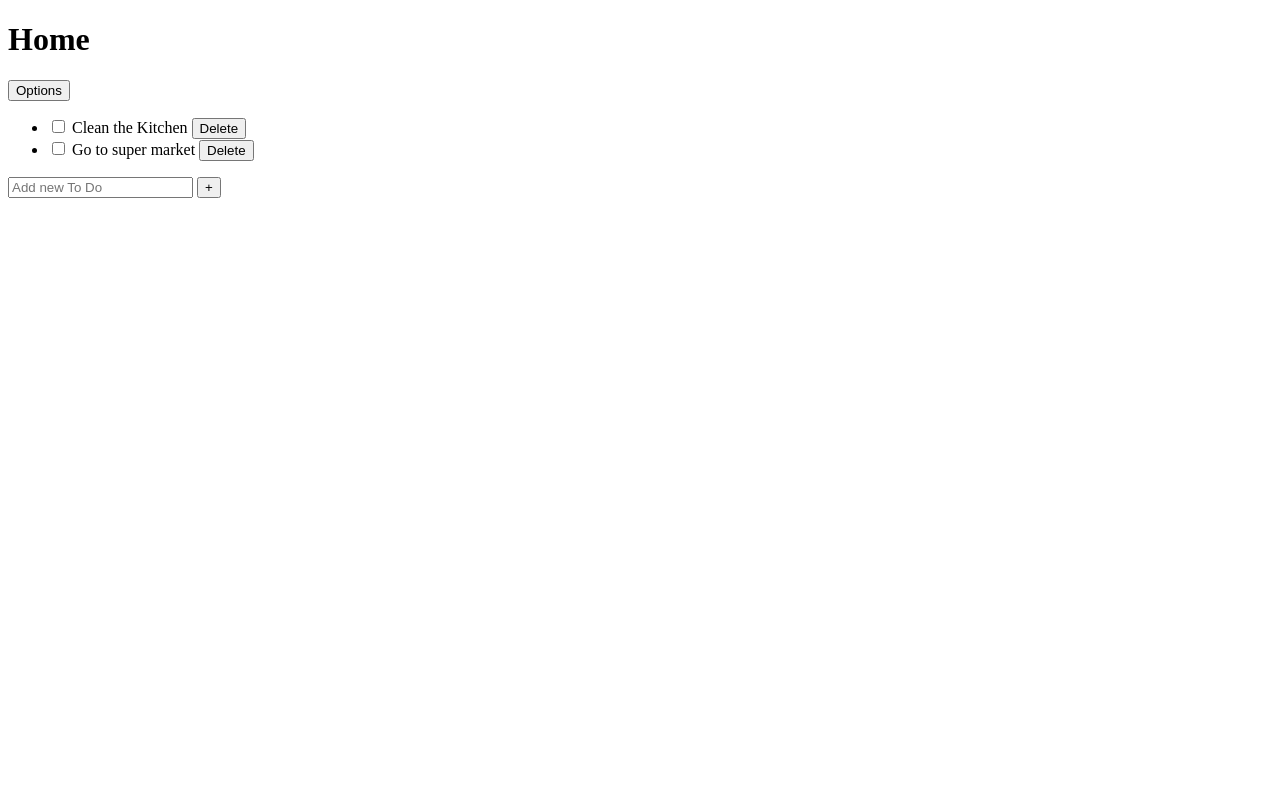
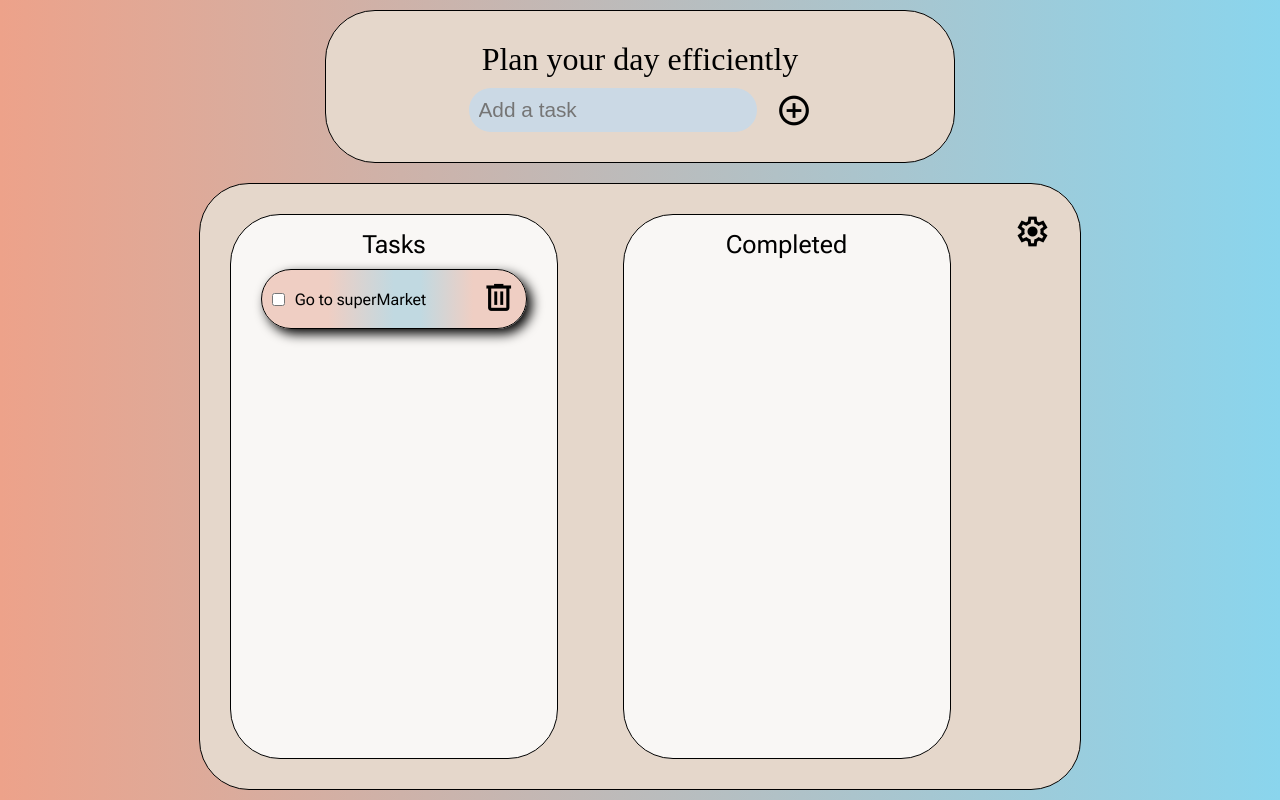
Before and after one commit to Vlassis-sec/to-do-list, a plain HTML site: page index.html in a window 1280 px wide. Drawn offline with nearby package versions, Linux system fonts and the light colour scheme.

Commit message:
Changed HTML and added CSS

```diff
--- a/index.html
+++ b/index.html
@@ -3,34 +3,152 @@
   <head>
     <meta charset="UTF-8" />
     <meta name="viewport" content="width=device-width, initial-scale=1.0" />
+    <link
+      href="https://fonts.googleapis.com/css2?family=Roboto+Flex&display=swap"
+      rel="stylesheet"
+    />
+    <link
+      rel="stylesheet"
+      href="https://fonts.googleapis.com/css2?family=Material+Symbols+Outlined:opsz,wght,FILL,GRAD@20..48,100..700,0..1,-50..200"
+    />
     <link href="styles.css" rel="stylesheet" />
     <title>To Do List</title>
     <script src="main.js" defer></script>
   </head>
 
+  <!-- <body>
+      <div class="header-card">
+        <div class="header-add-box">
+          <header class="header-container">
+            <h1 class="header">Plan your day!</h1>
+          </header>
+          <button class="add-task-header" id="add-task">
+            <span class="material-symbols-outlined color-eda28a size-40"
+              >add_circle</span
+            >
+          </button>
+        </div>
+      </div>
+
+
+      <div class="tasks-card">
+        <form class="input-add-to-do">
+          <input type="text" class="input-to-do" />
+          <button class="add-task" id="add-task">
+            <span class="material-symbols-outlined">add_circle</span>
+          </button>
+        </form>
+
+        <ul class="task-list">
+          <div class="tasks-label">Your tasks :</div>
+          <div class="to-do-card">
+            <li class="to-do">
+              <input type="checkbox" class="task-checkbox" />
+              Clean the kitchen
+              <button class="delete-btn" id="delete-btn">
+                <span class="material-symbols-outlined">delete</span>
+              </button>
+            </li>
+            <li class="to-do">
+              <input type="checkbox" class="task-checkbox" />
+              Clean the kitchen
+              <button class="delete-btn" id="delete-btn">
+                <span class="material-symbols-outlined">delete</span>
+              </button>
+            </li>
+            <li class="to-do">
+              <input type="checkbox" class="task-checkbox" />
+              Clean the kitchen
+              <button class="delete-btn" id="delete-btn">
+                <span class="material-symbols-outlined">delete</span>
+              </button>
+            </li>
+          </div>
+        </ul>
+
+        <ul class="task-list">
+          <div class="tasks-label">Completed tasks :</div>
+          <div class="to-do-card">
+            <li class="to-do">
+              <input type="checkbox" class="task-checkbox" />
+              Clean the kitchen
+            </li>
+            <li class="to-do">
+              <input type="checkbox" class="task-checkbox" />
+              Clean the kitchen
+            </li>
+            <li class="to-do">
+              <input type="checkbox" class="task-checkbox" />
+              Clean the kitchen
+            </li>
+          </div>
+        </ul>
+        <button class="settings" id="settings">
+          <span class="material-symbols-outlined">settings</span>
+        </button>
+      </div>
+    </div>
+  </body> -->
+
+  <!-- NEW STRUCTURE -->
+
   <body>
-    <header>
-      <h1 id="header" class="header">Home</h1>
-      <button id="options" class="options-btn">Options</button>
+    <header class="header p-20 h-h-20 h-w-50 h-li-co-bg bo-rad-50">
+      <h1 class="header__h1">Plan your day efficiently</h1>
+      <form class="header__form">
+        <label for="input">Add a task</label>
+        <input
+          type="text"
+          placeholder="Add a task"
+          id="input"
+          class="header-input bo-rad-50 bo-none"
+        />
+        <button class="bo-none btn-bg">
+          <span class="material-symbols-outlined ic-size-35">add_circle</span>
+        </button>
+      </form>
     </header>
-    <main>
-      <div class="container" id="container">
-        <ul class="to-do-list">
-          <li id="to-do-item" class="to-do-item">
-            <input type="checkbox" />
-            Clean the Kitchen
-            <button id="delete-btn" class="delete-btn">Delete</button>
-          </li>
-          <li id="to-do-item" class="to-do-item">
-            <input type="checkbox" />
-            Go to super market
-            <button id="delete-btn" class="delete-btn">Delete</button>
-          </li>
-        </ul>
-      </div>
-      <input type="text" placeholder="Add new To Do" />
-      <button id="add-item">+</button>
-      <i class="fa-solid fa-trash"></i>
+    <main class="lists-container li-cnt-h-80 li-cnt-w-70 bo-rad-50 h-li-co-bg">
+      <ul
+        class="tasks-list--pending bo-rad-50 tasks-list sc-ba ta-li-gap-10 ta-li-width"
+      >
+        <span class="sp-font sp-font-size-25">Tasks</span>
+        <li class="tasks-list__list-item li-bg bo-rad-50 li-width li-shad">
+          <input type="checkbox" />
+          <span class="sp-font sp-width">Go to superMarket</span>
+          <button class="btn-bg bo-none">
+            <span class="material-symbols-outlined ic-size-35">delete</span>
+          </button>
+        </li>
+      </ul>
+      <ul
+        class="tasks-list--completed bo-rad-50 tasks-list sc-ba ta-li-gap-10 ta-li-width"
+      >
+        <span class="sp-font sp-font-size-25">Completed</span>
+        <!-- <li class="tasks-list__list-item li-bg bo-rad-50 li-width li-shad">
+          <input type="checkbox" checked="true" />
+          <span class="sp-font sp-width">lorem</span>
+          <button class="btn-bg bo-none">
+            <span class="material-symbols-outlined ic-size-35">delete</span>
+          </button>
+        </li>
+        <li class="tasks-list__list-item li-bg bo-rad-50 li-width li-shad">
+          <input type="checkbox" />
+          <span class="sp-font sp-width"
+            >Go to supermaker then go to the store then go to the store then go
+            to the store</span
+          >
+          <button class="btn-bg bo-none">
+            <span class="material-symbols-outlined ic-size-35">delete</span>
+          </button>
+        </li> -->
+      </ul>
+      <button class="settings-btn bo-none btn-bg">
+        <span
+          class="material-symbols-outlined ic-size-35 settings-icn-animation"
+          >settings</span
+        >
+      </button>
     </main>
   </body>
 </html>
--- a/styles.css
+++ b/styles.css
@@ -0,0 +1,207 @@
+* {
+  margin: 0px;
+  padding: 0px;
+  box-sizing: border-box;
+  list-style-type: none;
+}
+
+h1 {
+  font-family: "Roboto Flex" sans-serif;
+  font-weight: lighter;
+}
+
+.material-symbols-outlined {
+  font-variation-settings: "FILL" 0, "wght" 500, "GRAD" 0, "opsz" 30;
+}
+
+.material-symbols-outlined:hover {
+  cursor: pointer;
+}
+
+body {
+  height: 100vh;
+  padding: 10px;
+  background: linear-gradient(0.25turn, #eda28a, #8ad5ed);
+  display: flex;
+  flex-direction: column;
+  align-items: center;
+  gap: 20px;
+}
+/* UTILITY CLASSES */
+
+.p-20 {
+  padding: 20px;
+}
+
+/* HEADER HIGHT AND WIDTH*/
+.h-h-20 {
+  height: 20vh;
+}
+
+.h-w-50 {
+  width: 50%;
+}
+/* LISTS CONTAINER HEIGHT AND WIDTH*/
+.li-cnt-h-80 {
+  height: 80vh;
+}
+
+.li-cnt-w-70 {
+  width: 70%;
+}
+
+.h-li-co-bg {
+  background-color: #e5d7cb;
+}
+
+.bo-rad-50 {
+  border-radius: 50px;
+}
+
+.header-input {
+  background-color: #cbd9e5;
+  font-size: 1.3rem;
+  padding: 2px;
+}
+
+.ic-size-35 {
+  font-size: 35px;
+}
+
+.tasks-list {
+  border: 1px solid black;
+  height: 100%;
+  padding: 15px;
+  background-color: #f9f7f5;
+  overflow-y: scroll;
+}
+
+.ta-li-gap-10 {
+  display: flex;
+  flex-direction: column;
+  align-items: center;
+  gap: 10px;
+}
+.sc-ba {
+  scrollbar-width: none;
+}
+
+.li-bg {
+  background: linear-gradient(
+    90deg,
+    #efcec3 0%,
+    #efcec3 25%,
+    #c1d9e1 50%,
+    #c1d9e1 60%,
+    #efcec3 80%
+  );
+}
+
+.ta-li-width {
+  width: 40%;
+}
+
+.li-width {
+  width: 90%;
+}
+.sp-font {
+  font-family: "Roboto flex", sans-serif;
+}
+
+.sp-font-size-25 {
+  font-size: 25px;
+}
+
+.sp-width {
+  width: 100%;
+}
+
+.btn-bg {
+  background: none;
+}
+
+.bo-none {
+  border: none;
+}
+
+.li-shad {
+  box-shadow: 5px 5px 12px 0px black;
+}
+
+/* END OF UTILITY CLASSES */
+
+/* PSEUDO CLASSES */
+
+.header__form input:focus {
+  outline: none;
+}
+
+.settings-icn-animation:hover {
+  animation-name: rotate;
+  animation-duration: 1s;
+  animation-timing-function: ease-in-out;
+  animation-direction: left;
+}
+
+/* ANIMATIONS */
+@keyframes rotate {
+  0% {
+    transform: rotate(180deg);
+  }
+}
+/* END OF ANIMATIONS */
+
+/* END OF PSEUDO CLASSES */
+
+.header {
+  border: 1px solid black;
+  display: flex;
+  flex-direction: column;
+  justify-content: center;
+  align-items: center;
+  gap: 10px;
+}
+
+.lists-container {
+  border: 1px solid black;
+  display: flex;
+  flex-direction: row;
+  justify-content: space-between;
+  align-items: flex-start;
+  padding: 30px;
+  overflow: hidden;
+}
+
+.header__form {
+  display: flex;
+  justify-content: center;
+  gap: 20px;
+}
+
+.header__form label {
+  visibility: hidden;
+  position: absolute;
+}
+
+.header__form input {
+  padding: 10px;
+}
+
+.header__form button {
+  display: flex;
+  justify-content: center;
+  align-items: center;
+}
+
+.tasks-list__list-item {
+  border: 1px solid black;
+  padding: 10px;
+  display: flex;
+  justify-content: center;
+  align-items: center;
+  gap: 10px;
+}
+
+.tasks-list--completed {
+  border: 1px solid black;
+}
```
